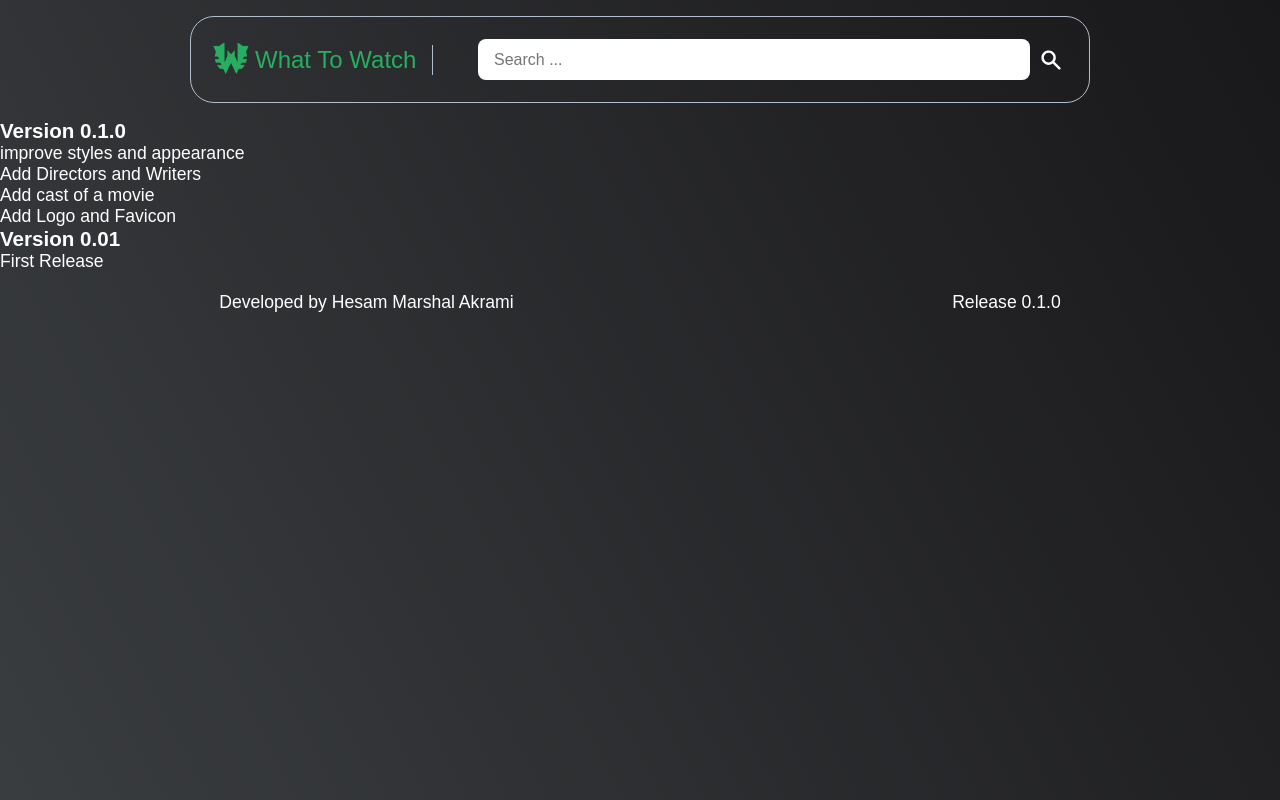
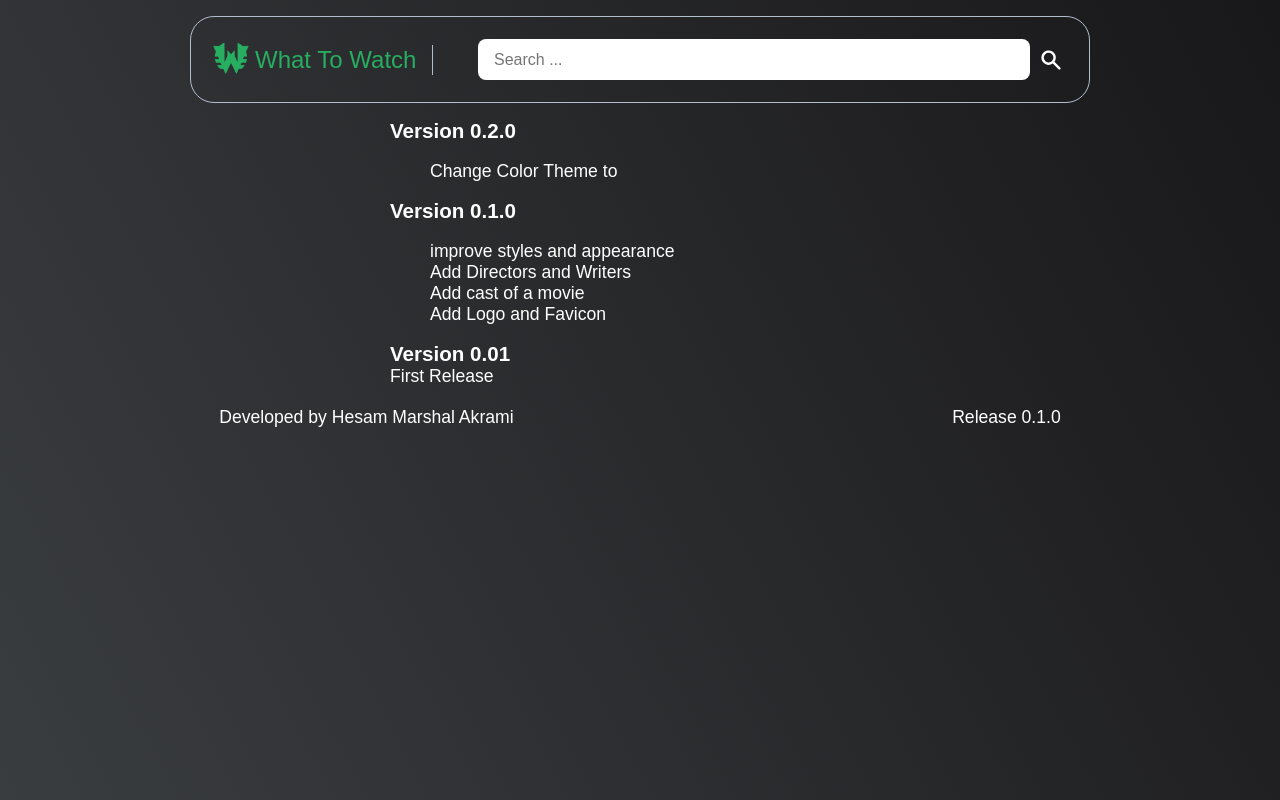
Before and after one commit to HesamMarshal/whattowatch-react, a React (Vite) app: page /release in a window 1280 px wide. Built offline with nearby package versions, Linux system fonts and the light colour scheme.

Commit message:
improve visual

```diff
--- a/src/pages/ReleaseNotes.jsx
+++ b/src/pages/ReleaseNotes.jsx
@@ -1,20 +1,29 @@
+import "./release.css";
 import React from "react";
 
 function ReleaseNotes() {
   return (
-    <section id="release">
+    <section id="releases">
+      <div className="container">
         <div className="release">
+          <h3>Version 0.2.0</h3>
+          <ol>
+            <li>Change Color Theme to</li>
+          </ol>
+        </div>
+        <div className="release ">
           <h3>Version 0.1.0</h3>
-        <ul>
+          <ol>
             <li>improve styles and appearance </li>
             <li>Add Directors and Writers</li>
             <li>Add cast of a movie</li>
             <li>Add Logo and Favicon</li>
-        </ul>
+          </ol>
         </div>
         <div className="release">
           <h3>Version 0.01</h3>
           <p>First Release</p>
+        </div>
       </div>
     </section>
   );
--- /dev/null
+++ b/src/pages/release.css
@@ -0,0 +1,11 @@
+#releases {
+  width: 100%;
+  display: flex;
+  justify-content: center;
+  /* border: 1px solid red; */
+}
+.release {
+  min-width: 500px;
+  width: 100%;
+  /* border: 1px solid red; */
+}
```
Lines whose indentation alone changed are shown as unchanged.
